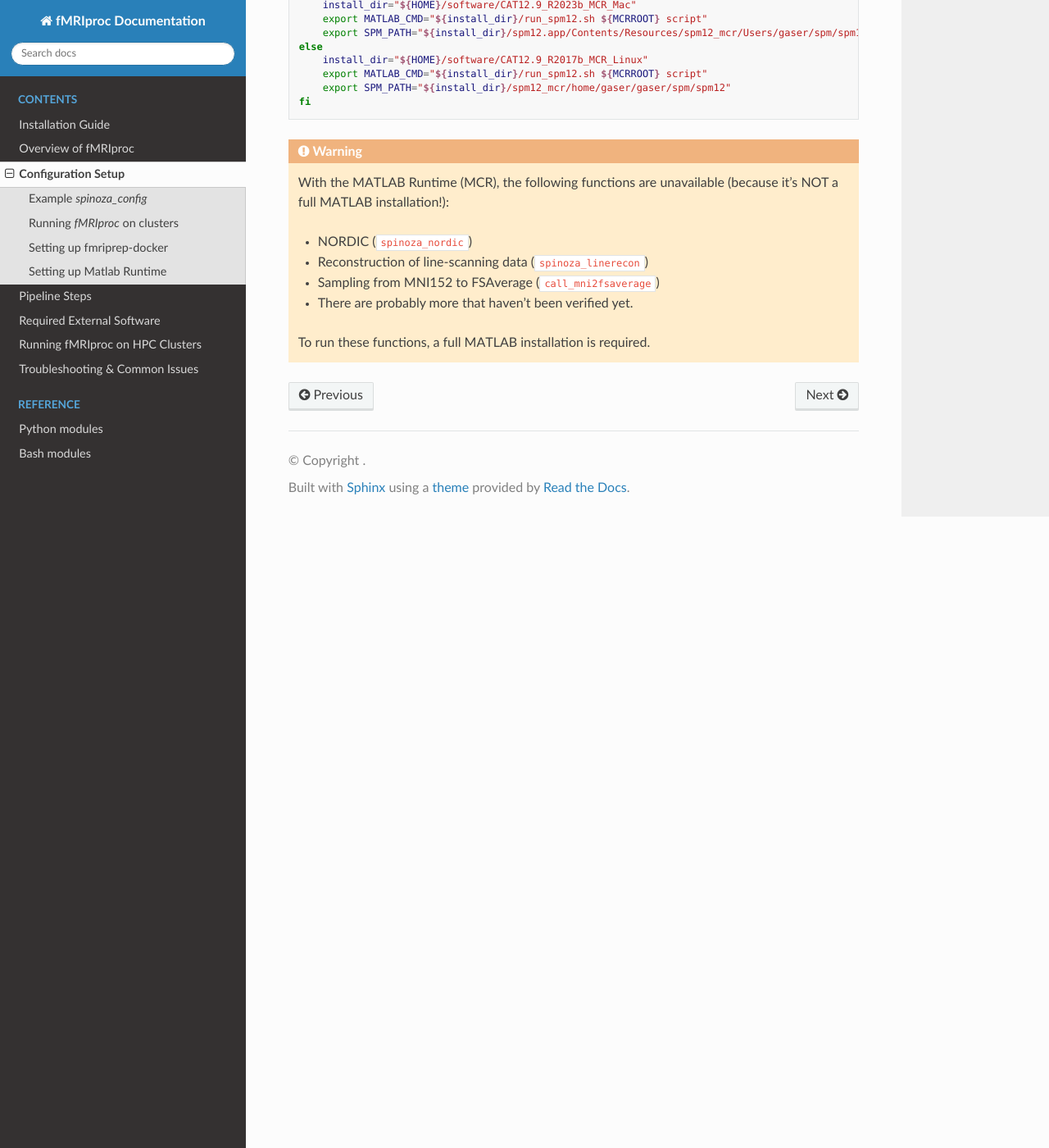
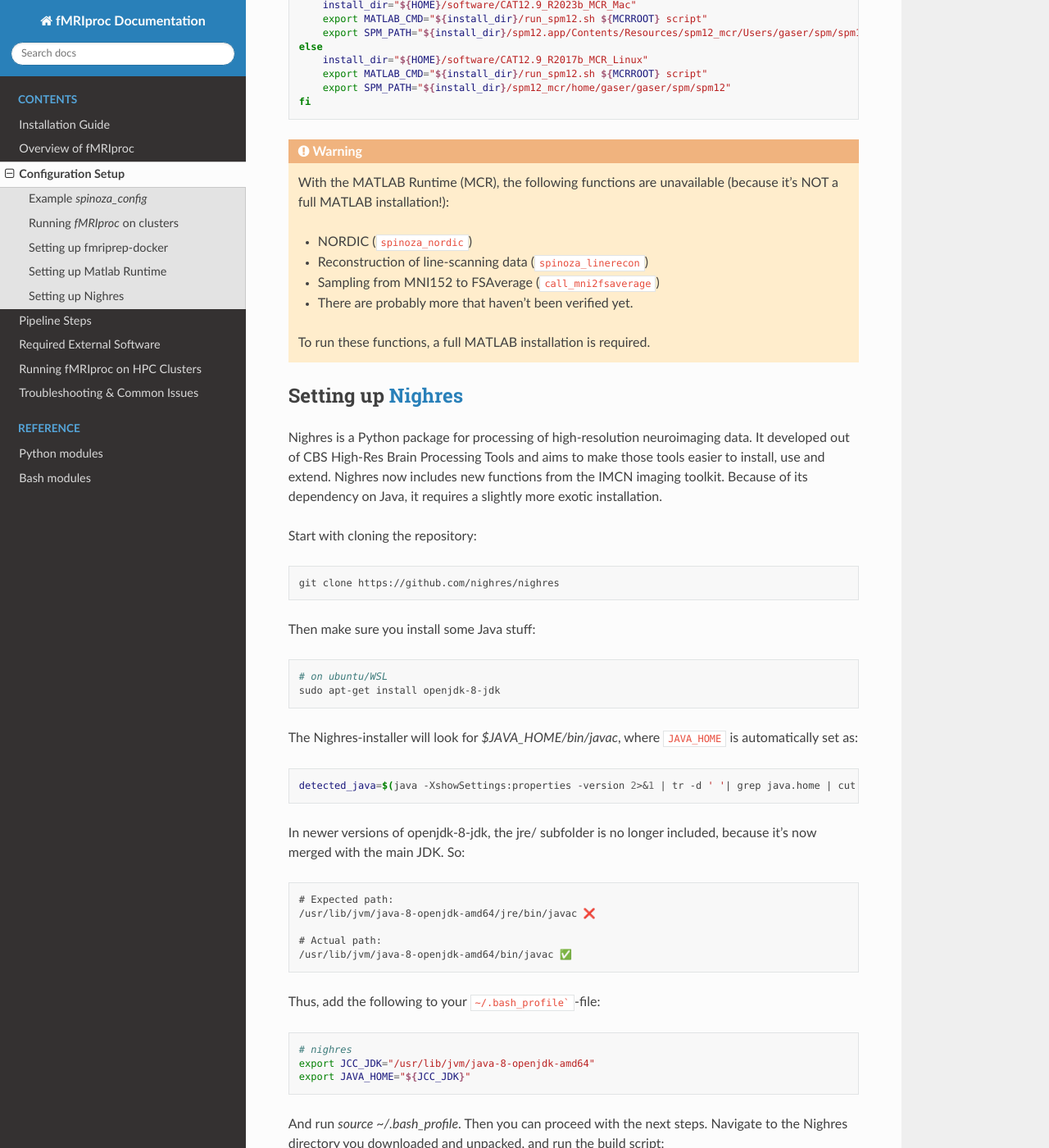
Before and after one commit to gjheij/fmriproc, a Sphinx documentation site: the page built from doc/source/configuration.rst, in a window 1280 px wide and 1400 px high, scrolled down 7410 px. Shown: the whole window at 82% size. Built offline with Sphinx 7.4.7 and the Read the Docs theme 3.1.0, drawn with Linux system fonts in a browser that asks for light colours; pages that are not in the unit, such as notebooks, are missing from menus; the version number could not be read and is left out; some of the changed text lies outside the part shown.

Commit message:
how to install nighres

````diff
--- a/doc/source/configuration.rst
+++ b/doc/source/configuration.rst
@@ -387,3 +387,80 @@ Now, in your configuration file (e.g., ``~/.spinoza_config``), edit the ``$MATLA
     - There are probably more that haven't been verified yet.
 
     To run these functions, a full MATLAB installation is required.
+
+
+Setting up Nighres_
+--------------------
+
+Nighres is a Python package for processing of high-resolution neuroimaging data.
+It developed out of CBS High-Res Brain Processing Tools and aims to make those tools easier to install, use and extend.
+Nighres now includes new functions from the IMCN imaging toolkit.
+Because of its dependency on Java, it requires a slightly more exotic installation.
+
+Start with cloning the repository:
+
+.. code-block:: bash
+
+    git clone https://github.com/nighres/nighres
+
+Then make sure you install some Java stuff:
+
+.. code-block:: bash
+
+    # on ubuntu/WSL
+    sudo apt-get install openjdk-8-jdk
+
+The Nighres-installer will look for `$JAVA_HOME/bin/javac`, where ``JAVA_HOME`` is automatically set as:
+
+.. code-block:: bash
+
+    detected_java=$(java -XshowSettings:properties -version 2>&1 | tr -d ' '| grep java.home | cut -f 2 -d '=')
+
+In newer versions of openjdk-8-jdk, the jre/ subfolder is no longer included, because it's now merged with the main JDK. So:
+
+.. code-block:: none
+
+    # Expected path:
+    /usr/lib/jvm/java-8-openjdk-amd64/jre/bin/javac ❌
+
+    # Actual path:
+    /usr/lib/jvm/java-8-openjdk-amd64/bin/javac ✅
+
+Thus, add the following to your ``~/.bash_profile```-file:
+
+.. code-block:: bash
+
+    # nighres
+    export JCC_JDK="/usr/lib/jvm/java-8-openjdk-amd64"
+    export JAVA_HOME="${JCC_JDK}"
+
+And run `source ~/.bash_profile`. Then you can proceed with the next steps.
+Navigate to the Nighres directory you downloaded and unpacked, and run the build script:
+
+.. code-block:: bash
+
+    ./build.sh
+
+Which should end with this message:
+
+.. code-block:: none
+
+    =======
+    You should now be able to install nighres with pip
+    python3 -m pip install .
+    =======
+
+In which case, you can run:
+
+.. code-block:: bash
+
+    pip install .
+
+Test the configuration with:
+
+.. code-block:: bash
+
+    # couple important modules
+    python -c "from nighres.brain import mgdm_segmentation"
+    python -c "from nighres.cortex import cruise_cortex_extraction"
+    python -c "from nighres.laminar import volumetric_layering"
````
